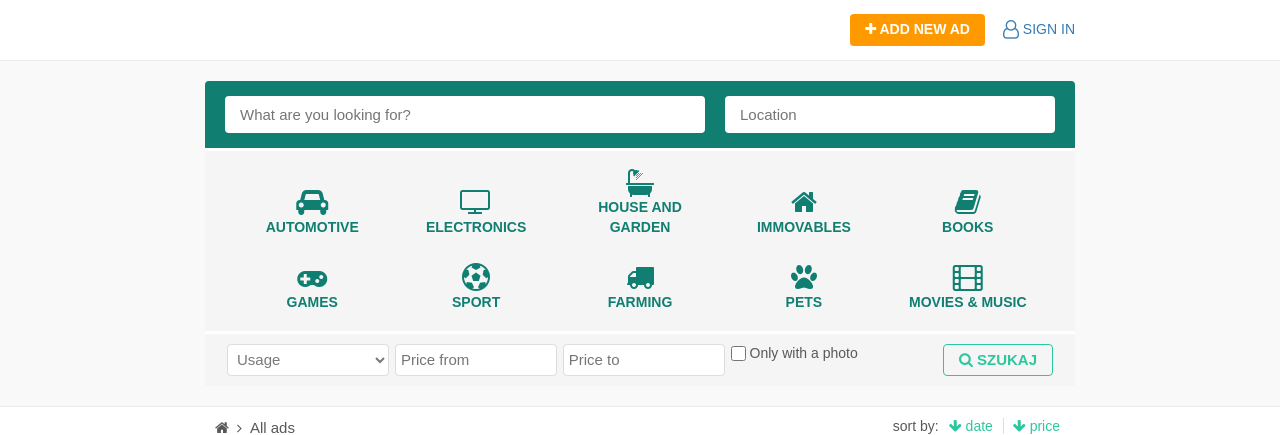
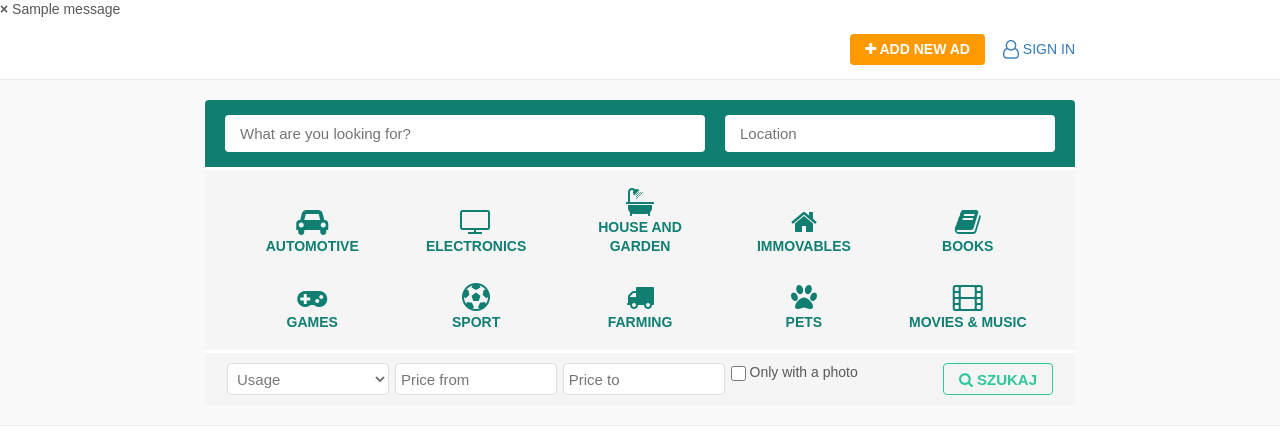
Before and after one commit to mfurga/django-shop, a Django app: page / in a window 1280 px wide. Shown: the top 435 px of the page. Run offline with Django 3.2, Linux system fonts and the light colour scheme; tables that the repository leaves empty hold one stand-in row (values such as "Sample post"); grey boxes marked "Sample" are stand-in pictures; one stand-in notice (Sample message) is shown.

Commit message:
Created messages template & style. Updated base.html

```diff
--- /dev/null
+++ b/common/static/messages.js
@@ -0,0 +1,6 @@
+$( document ).ready(function () {
+    $('#alert').fadeOut(7000);
+    $('.closebtn').click(function (){
+        $('#alert').remove();
+    });
+});
--- a/common/templates/base.html
+++ b/common/templates/base.html
@@ -6,6 +6,7 @@
     {% block head %}{% endblock %}
 </head>
 <body>
+    {% include 'messages.html' %}
     {% block content %}{% endblock %}
 </body>
 </html>
--- /dev/null
+++ b/common/templates/messages.html
@@ -0,0 +1,8 @@
+{% if messages %}
+    {% for message in messages %}
+        <div class="alert {% if message.tags %}{{ message.tags }}{% endif %}" id="alert">
+            <span class="closebtn fbold">&times;</span>
+            {{ message }}
+        </div>
+    {% endfor %}
+{% endif %}
```
